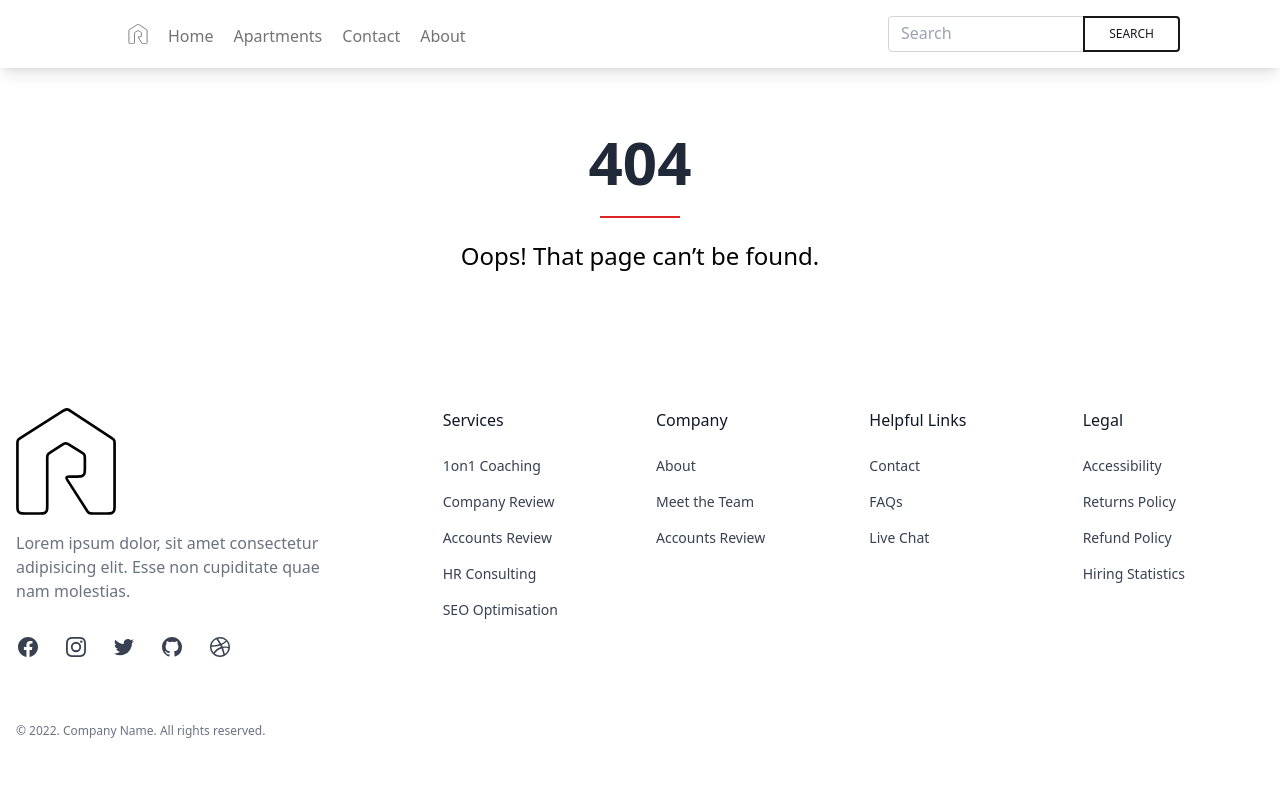
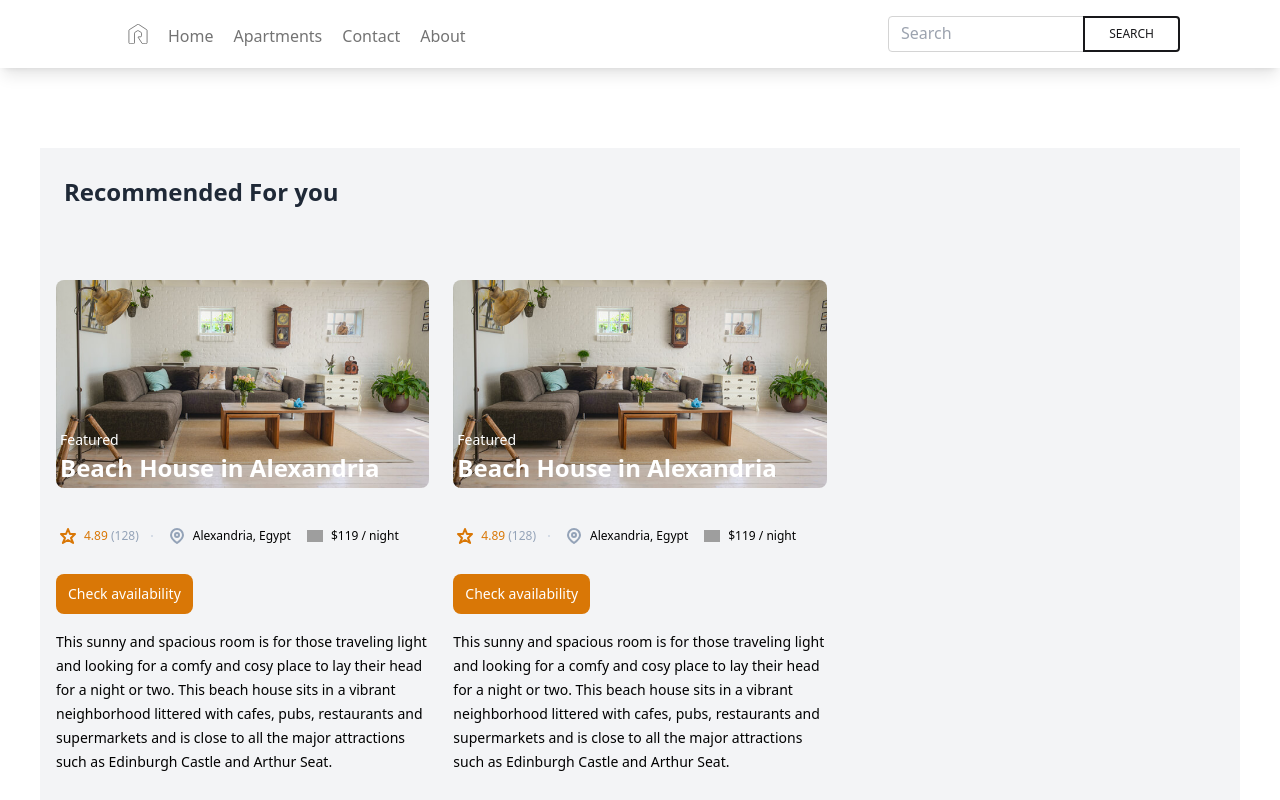
Before and after one commit to srahabib/RentalApp, a Next.js app: page /Details in a window 1280 px wide. Before the commit this address had no page. Shown: the top 800 px of the page. Built offline with nearby package versions, Linux system fonts and the light colour scheme; grey boxes are pictures that could not be loaded.

Commit message:
Recommended for you

```diff
--- a/src/components/HouseCard/HouseCard.jsx
+++ b/src/components/HouseCard/HouseCard.jsx
@@ -12,9 +12,8 @@ const HouseCard = () => {
 
             <div className="grid gap-4 col-start-1 col-end-3 row-start-1 lg:mb-6 sm:grid-cols-4">
 
-            <Image src="/images/img6.jpg" alt="" className="w-full h-60 object-cover rounded-lg sm:h-52 sm:col-span-2 lg:col-span-full" loading="lazy" width={500} height={300}/>
-            <Image src="/images/img6.jpg" alt="" className="hidden w-full h-52 object-cover rounded-lg sm:block lg:hidden  sm:col-span-2 md:col-span-1 lg:row-start-2 lg:col-span-2 lg:h-32" loading="lazy" width={500} height={300}/>
-            <Image src="/images/img6.jpg" alt="" className="hidden w-full h-52 object-cover rounded-lg md:block lg:hidden lg:row-start-2 lg:col-span-2 lg:h-32" loading="lazy" width={500} height={300}/>
+            <Image src="/images/img6.jpg" alt="" className="w-full h-60 object-cover rounded-lg sm:h-52 sm:col-span-full lg:col-span-full" loading="lazy" width={500} height={300}/>
+
             </div>
             <dl className="mt-4 text-xs font-medium flex items-center row-start-2 sm:mt-1 sm:row-start-3 md:mt-2.5 lg:row-start-2">
             <dt className="sr-only">Reviews</dt>
--- a/src/components/Lefttitle/Lefttitle.jsx
+++ b/src/components/Lefttitle/Lefttitle.jsx
@@ -4,7 +4,7 @@ const Lefttitle = ({title}) => {
     return(
         <div class="w-full py-3">
         <h2 class="text-gray-800 text-2xl font-bold">
-          <span class="inline-block h-5 border-l-3 border-red-600 mr-2"></span>Asian
+          <span class="inline-block h-5 border-l-3 border-red-600 mr-2"></span>{title}
         </h2>
       </div>
     );
--- a/src/components/Pagination/Pagination.jsx
+++ /dev/null
@@ -1,29 +0,0 @@
-import react from 'react';
-
-const Pagination = () =>{
-    return(
-        <div class="text-center mt-4">
-        {/* <!-- center pagination --> */}
-        <nav aria-label="Page navigation">
-          <ul class="flex justify-center space-x-0">
-            <li>
-              <a class="block relative py-3 px-4 bg-whiteborder border-gray-200 dark:border-gray-700 hover:text-gray-100 hover:bg-gray-700 dark:hover:bg-gray-700 -mr-0.5 rounded-l bg-gray-700 dark:bg-gray-700 text-gray-100" href="#" aria-label="Previous">
-                <span aria-hidden="true">«</span>
-              </a>
-            </li>
-            <li><a class="block relative py-3 px-4 bg-white dark:bg-gray-800 border border-gray-200 dark:border-gray-700 hover:text-gray-100 hover:bg-gray-700 dark:hover:bg-gray-700 -mr-0.5" href="#">1</a></li>
-            <li><a class="block relative py-3 px-4 bg-white dark:bg-gray-800 border border-gray-200 dark:border-gray-700 hover:text-gray-100 hover:bg-gray-700 dark:hover:bg-gray-700 -mr-0.5" href="#">2</a></li>
-            <li><a class="block relative py-3 px-4 bg-white dark:bg-gray-800 border border-gray-200 dark:border-gray-700 hover:text-gray-100 hover:bg-gray-700 dark:hover:bg-gray-700 -mr-0.5" href="#">3</a></li>
-            <li>
-              <a class="block relative py-3 px-4 bg-white dark:bg-gray-800 border border-gray-200 dark:border-gray-700 hover:text-gray-100 hover:bg-gray-700 dark:hover:bg-gray-700 -mr-0.5 rounded-r" href="#" aria-label="Next">
-                <span aria-hidden="true">»</span>
-              </a>
-            </li>
-          </ul>
-        </nav>
-      </div>
-
-    );
-};
-
-export default Pagination;
--- /dev/null
+++ b/src/components/Recommended/Recommended.jsx
@@ -0,0 +1,27 @@
+import React from 'react';
+import Lefttitle from '../Lefttitle/Lefttitle';
+import HouseCard from '../HouseCard/HouseCard';
+const Recommended  = () => {
+
+return (
+<div class="bg-gray-100 py-4 mt-10">
+<div class="container mx-auto px-4">
+  <Lefttitle title="Recommended For you"/>
+  <div className="flex space-x-4 py-5 overflow-x-scroll scrollbar-hide">
+  <div class="grid grid-cols-1 md:grid-cols-2 lg:grid-cols-3 gap-6">
+    {/* Property Card */}
+    <HouseCard/>
+
+    {/* Property Card */}
+    <HouseCard/>
+    {/* Add more Property Card */}
+  </div>
+</div>
+</div>
+</div>
+
+
+    )
+}
+
+export default Recommended;
--- /dev/null
+++ b/src/pages/Details.js
@@ -0,0 +1,16 @@
+import React from 'react';
+import Recommended from '../components/Recommended/Recommended';
+
+
+const Details = () => {
+
+    return (
+        <div className="p-10">
+        <Recommended/>
+        </div>
+
+
+    );
+    }
+
+export default Details;
--- a/src/pages/Search.js
+++ b/src/pages/Search.js
@@ -1,4 +1,3 @@
-import { Divide } from "lucide-react";
 import React from "react";
 import Search from "../components/Search/Search";
 import HouseBlock from "../components/HouseBlock/HouseBlock";
@@ -16,6 +15,7 @@ const SearchPage = () => {
             <HouseBlock/>
         </div>
         <Pagination/>
+
         </div>
 
 
```
